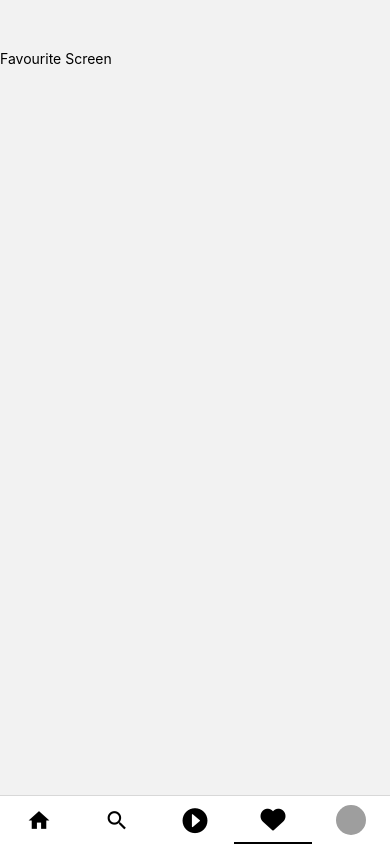
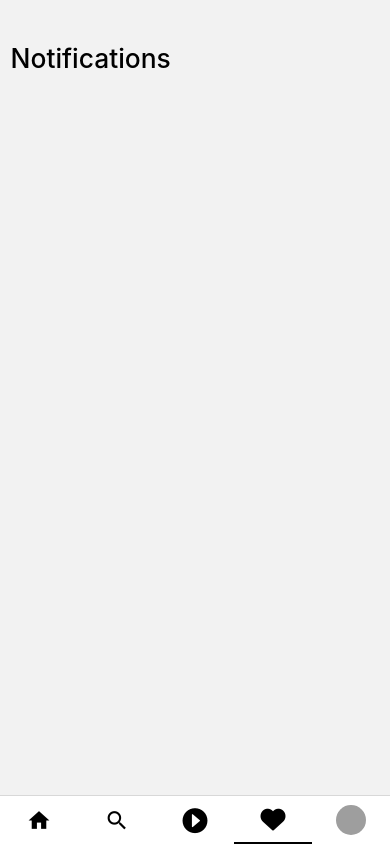
Before and after one commit to chandninigam/Insta-ui, a React Native app: screen /favourite in a window 390 px wide. Built offline with nearby package versions, Linux system fonts and the light colour scheme; grey boxes are pictures that could not be loaded.

Commit message:
Added Header in Favourite Tab (#20)

```diff
--- a/src/favourite.js
+++ b/src/favourite.js
@@ -1,14 +1,21 @@
-import { StyleSheet, Text, View } from "react-native";
+import { StyleSheet, Text, View, Dimensions } from "react-native";
+
+const { height } = Dimensions.get("window");
 
 export default function Favourite() {
   return (
     <View style={styles.mainContainer}>
-      <Text>Favourite Screen</Text>
+      <Text style={styles.header}>Notifications</Text>
     </View>
   );
 }
 const styles = StyleSheet.create({
   mainContainer: {
-    marginTop: 50,
+    marginTop: height / 20,
+    marginHorizontal: height / 80,
+  },
+  header: {
+    fontSize: height / 32,
+    fontWeight: "500",
   },
 });
```
